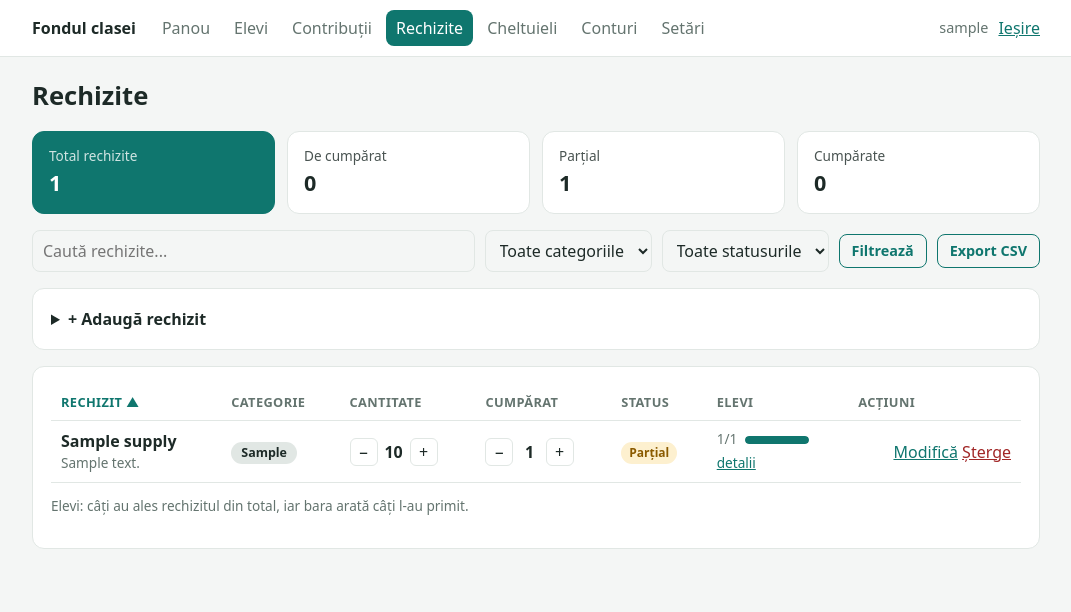
After one commit to taka82/FondulClasei, a Flask app: page /supplies in a window 1280 px wide. The commit adds this page. Shown: the top 612 px of the page, without its empty margins (104-1175 px from the left). Run offline with Flask 3, Linux system fonts and the light colour scheme; the visitor is signed in with stand-in values (Sample User, id 1); tables that the repository leaves empty hold one stand-in row (values such as "Sample post"); parts of the project's set-up code (start-up, migrations or seed data) failed here and were passed over.

Commit message:
Adauga modulul Rechizite (lista, cumparat, bife ales/platit/primit per elev)
- migrarea 0002: tabelele supplies si supply_tracking
- pagina Rechizite: cautare, filtre, sortare, butoane -/+ fara reincarcare, export CSV
- pagina de detalii cu bife per elev salvate imediat
- parintii: doar citire, la nivel de elev vad doar bifele copilului lor
- card cu rezumat in panou
- corectie CSS: clasa .bar era folosita si pentru bara de sus, si pentru barele de progres
- teste pentru modul si pentru migrarile reale

Co-Authored-By: Claude Sonnet 5 <noreply@anthropic.com>

```diff
--- a/app.py
+++ b/app.py
@@ -263,7 +263,7 @@ def dashboard():
     elif g.user["student_id"]:
         my_student = db.one("SELECT * FROM students WHERE id = ?", (g.user["student_id"],))
     return render_template(
-        "dashboard.html", opening=opening, collected=collected, spent=spent,
+        "dashboard.html", opening=opening, collected=collected, spent=spent, supply_stats=supply_stats(),
         balance=opening + collected - spent, outstanding=outstanding,
         by_category=by_category, recent_expenses=recent_expenses,
         recent_payments=recent_payments, my_student=my_student,
@@ -713,6 +713,249 @@ def export_outstanding():
                           f"{(r['amount'] - r['paid']) / 100:.2f}".replace(".", ",")) for r in rows])
 
 
+# ---------------------------------------------------------------- rechizite
+
+SUPPLY_STATUS = {
+    "necesar": ("De cumpărat", "bad"),
+    "partial": ("Parțial", "warn"),
+    "cumparat": ("Cumpărat", "ok"),
+}
+SUPPLY_STATUS_ORDER = {"necesar": 0, "partial": 1, "cumparat": 2}
+
+
+def supply_status(bought, qty):
+    if bought <= 0:
+        return "necesar"
+    return "cumparat" if bought >= qty else "partial"
+
+
+def initials(name):
+    words = [w for w in name.replace("-", " ").split() if w]
+    return "".join(w[0] for w in words[:2]).upper() or "?"
+
+
+app.jinja_env.globals.update(SUPPLY_STATUS=SUPPLY_STATUS, supply_status=supply_status)
+app.jinja_env.filters["initials"] = initials
+
+
+def parse_int(text, default, minimum=0, maximum=10000):
+    try:
+        value = int((text or "").strip())
+    except ValueError:
+        value = default
+    return max(minimum, min(maximum, value))
+
+
+def supply_rows(supply_id=None):
+    """Rechizitele cu numarul de elevi (activi) care au ales / platit / primit."""
+    rows = db.query(
+        "SELECT s.*, COALESCE(SUM(t.chosen), 0) AS chosen, COALESCE(SUM(t.paid), 0) AS paid, "
+        "       COALESCE(SUM(t.received), 0) AS received "
+        "FROM supplies s "
+        "LEFT JOIN (SELECT t.* FROM supply_tracking t "
+        "           JOIN students st ON st.id = t.student_id AND st.active = 1) t ON t.supply_id = s.id "
+        + ("WHERE s.id = ? " if supply_id else "") + "GROUP BY s.id",
+        (supply_id,) if supply_id else (),
+    )
+    return [dict(r, status=supply_status(r["bought"], r["qty"])) for r in rows]
+
+
+def supply_or_404(supply_id):
+    rows = supply_rows(supply_id)
+    if not rows:
+        abort(404)
+    return rows[0]
+
+
+def active_student_count():
+    return db.scalar("SELECT COUNT(*) FROM students WHERE active = 1")
+
+
+def my_tracking():
+    """Bifele copilului asociat contului de parinte: {supply_id: rand}."""
+    if is_admin() or not g.user["student_id"]:
+        return {}
+    return {r["supply_id"]: r for r in db.query(
+        "SELECT * FROM supply_tracking WHERE student_id = ?", (g.user["student_id"],))}
+
+
+def supply_stats():
+    stats = {"total": 0, "necesar": 0, "partial": 0, "cumparat": 0}
+    for r in db.query("SELECT qty, bought FROM supplies"):
+        stats["total"] += 1
+        stats[supply_status(r["bought"], r["qty"])] += 1
+    return stats
+
+
+def wants_fragment():
+    return request.headers.get("X-Requested-With") == "fetch"
+
+
+def read_supply_form():
+    name = request.form.get("name", "").strip()[:100]
+    if not name:
+        raise ValueError("Denumirea este obligatorie.")
+    category = request.form.get("category", "").strip()[:50] or "General"
+    qty = parse_int(request.form.get("qty"), 1, minimum=1)
+    bought = parse_int(request.form.get("bought"), 0, maximum=qty)
+    note = request.form.get("note", "").strip()[:300]
+    return name, category, qty, bought, note
+
+
+@app.route("/supplies", methods=["GET", "POST"])
+@login_required
+def supplies():
+    if request.method == "POST":
+        if not is_admin():
+            abort(403)
+        try:
+            db.execute("INSERT INTO supplies(name, category, qty, bought, note) VALUES (?, ?, ?, ?, ?)",
+                       read_supply_form())
+            flash("Rechizit adăugat.", "ok")
+        except ValueError as e:
+            flash(str(e), "error")
+        return redirect(url_for("supplies"))
+
+    everything = supply_rows()
+    stats = supply_stats()
+    categories = sorted({r["category"] for r in everything}, key=str.lower)
+
+    q = request.args.get("q", "").strip().lower()
+    cat = request.args.get("cat", "")
+    status = request.args.get("status", "")
+    sort = request.args.get("sort", "name")
+    direction = "desc" if request.args.get("dir") == "desc" else "asc"
+
+    rows = [r for r in everything
+            if (not q or q in r["name"].lower() or q in r["category"].lower())
+            and (not cat or r["category"] == cat)
+            and (not status or r["status"] == status)]
+    keys = {
+        "name": lambda r: r["name"].lower(),
+        "cat": lambda r: (r["category"].lower(), r["name"].lower()),
+        "qty": lambda r: (r["qty"], r["name"].lower()),
+        "status": lambda r: (SUPPLY_STATUS_ORDER[r["status"]], r["name"].lower()),
+    }
+    rows.sort(key=keys.get(sort, keys["name"]), reverse=direction == "desc")
+
+    return render_template(
+        "supplies.html", supplies=rows, stats=stats, categories=categories, total=active_student_count(),
+        mine=my_tracking(), q=request.args.get("q", ""), cat=cat, status=status,
+        sort=sort if sort in keys else "name", direction=direction,
+    )
+
+
+@app.route("/supplies/<int:supply_id>")
+@login_required
+def supply_detail(supply_id):
+    supply = supply_or_404(supply_id)
+    rows = db.query(
+        "SELECT st.id, st.name, st.active, COALESCE(t.chosen, 0) AS chosen, "
+        "       COALESCE(t.paid, 0) AS paid, COALESCE(t.received, 0) AS received "
+        "FROM students st LEFT JOIN supply_tracking t ON t.student_id = st.id AND t.supply_id = ? "
+        "WHERE st.active = 1 OR t.chosen OR t.paid OR t.received "
+        "ORDER BY st.name COLLATE NOCASE", (supply_id,)
+    )
+    if not is_admin():
+        rows = [r for r in rows if r["id"] == g.user["student_id"]]
+    return render_template("supply_detail.html", supply=supply, rows=rows, total=active_student_count())
+
+
+@app.route("/supplies/<int:supply_id>/edit", methods=["GET", "POST"])
+@admin_required
+def supply_edit(supply_id):
+    supply = supply_or_404(supply_id)
+    if request.method == "POST":
+        try:
+            name, category, qty, bought, note = read_supply_form()
+            db.execute("UPDATE supplies SET name = ?, category = ?, qty = ?, bought = ?, note = ? WHERE id = ?",
+                       (name, category, qty, bought, note, supply_id))
+            flash("Rechizit actualizat.", "ok")
+            return redirect(url_for("supplies"))
+        except ValueError as e:
+            flash(str(e), "error")
+    categories = sorted({r["category"] for r in supply_rows()}, key=str.lower)
+    return render_template("supply_edit.html", supply=supply, categories=categories)
+
+
+@app.post("/supplies/<int:supply_id>/delete")
+@admin_required
+def supply_delete(supply_id):
+    supply_or_404(supply_id)
+    db.execute("DELETE FROM supplies WHERE id = ?", (supply_id,))
+    flash("Rechizit șters.", "ok")
+    return redirect(url_for("supplies"))
+
+
+@app.post("/supplies/<int:supply_id>/adjust")
+@admin_required
+def supply_adjust(supply_id):
+    """Butoanele − / + pentru cantitate si numar cumparat."""
+    supply = supply_or_404(supply_id)
+    field = request.form.get("field")
+    delta = {"1": 1, "-1": -1}.get(request.form.get("delta"))
+    if field not in ("qty", "bought") or delta is None:
+        abort(400, "Cerere invalidă.")
+    qty, bought = supply["qty"], supply["bought"]
+    if field == "qty":
+        qty = max(1, qty + delta)
+        bought = min(bought, qty)
+    else:
+        bought = min(qty, max(0, bought + delta))
+    db.execute("UPDATE supplies SET qty = ?, bought = ? WHERE id = ?", (qty, bought, supply_id))
+    if wants_fragment():
+        return render_template("_supply_row.html", s=supply_or_404(supply_id), mine=my_tracking(),
+                               total=active_student_count())
+    return redirect(safe_next(request.form.get("next")) or url_for("supplies"))
+
+
+@app.post("/supplies/<int:supply_id>/track")
+@admin_required
+def supply_track(supply_id):
+    """Salveaza bifele Ales / Plătit / Primit ale unui elev pentru un rechizit."""
+    supply_or_404(supply_id)
+    try:
+        student_id = int(request.form.get("student_id", ""))
+    except ValueError:
+        abort(400, "Cerere invalidă.")
+    if not db.one("SELECT 1 FROM students WHERE id = ?", (student_id,)):
+        abort(404)
+    chosen, paid, received = (1 if request.form.get(k) else 0 for k in ("chosen", "paid", "received"))
+    db.execute(
+        "INSERT INTO supply_tracking(supply_id, student_id, chosen, paid, received) VALUES (?, ?, ?, ?, ?) "
+        "ON CONFLICT(supply_id, student_id) DO UPDATE SET "
+        "chosen = excluded.chosen, paid = excluded.paid, received = excluded.received",
+        (supply_id, student_id, chosen, paid, received),
+    )
+    if wants_fragment():
+        counts = supply_or_404(supply_id)
+        return {k: counts[k] for k in ("chosen", "paid", "received")}
+    return redirect(url_for("supply_detail", supply_id=supply_id))
+
+
+@app.route("/export/supplies.csv")
+@admin_required
+def export_supplies():
+    def names_for(column):
+        rows = db.query(
+            f"SELECT t.supply_id, st.name FROM supply_tracking t JOIN students st ON st.id = t.student_id "
+            f"WHERE t.{column} = 1 ORDER BY st.name COLLATE NOCASE")
+        out = {}
+        for r in rows:
+            out.setdefault(r["supply_id"], []).append(r["name"])
+        return out
+
+    chosen, paid, received = names_for("chosen"), names_for("paid"), names_for("received")
+    rows = sorted(supply_rows(), key=lambda r: (r["category"].lower(), r["name"].lower()))
+    return csv_response(
+        "rechizite.csv",
+        ["Rechizit", "Categorie", "Cantitate", "Cumpărat", "Status", "Ales de", "Plătit de", "Primit de", "Observații"],
+        [(csv_safe(r["name"]), csv_safe(r["category"]), r["qty"], r["bought"], SUPPLY_STATUS[r["status"]][0],
+          csv_safe("; ".join(chosen.get(r["id"], []))), csv_safe("; ".join(paid.get(r["id"], []))),
+          csv_safe("; ".join(received.get(r["id"], []))), csv_safe(r["note"] or "")) for r in rows],
+    )
+
+
 # ---------------------------------------------------------------- erori
 
 @app.errorhandler(403)
--- a/static/style.css
+++ b/static/style.css
@@ -36,7 +36,7 @@ h2 { font-size: 1.1rem; margin: 0 0 12px; }
 
 /* bara de sus */
 .topbar { background: var(--card); border-bottom: 1px solid var(--line); position: sticky; top: 0; z-index: 5; }
-.bar { display: flex; align-items: center; gap: 16px; min-height: 56px; flex-wrap: wrap; padding-top: 6px; padding-bottom: 6px; }
+.topbar-inner { display: flex; align-items: center; gap: 16px; min-height: 56px; flex-wrap: wrap; padding-top: 6px; padding-bottom: 6px; }
 .brand { font-weight: 700; color: var(--text); text-decoration: none; }
 nav { display: flex; gap: 4px; flex-wrap: wrap; flex: 1; }
 nav a { padding: 6px 10px; border-radius: 8px; text-decoration: none; color: var(--muted); }
@@ -114,3 +114,48 @@ button.link.danger { color: var(--bad); }
 .flash { padding: 10px 14px; border-radius: 8px; margin-bottom: 16px; font-weight: 500; }
 .flash.ok { background: var(--ok-bg); color: var(--ok); }
 .flash.error { background: var(--bad-bg); color: var(--bad); }
+
+/* rechizite */
+.toolbar { display: flex; gap: 10px; flex-wrap: wrap; align-items: center; margin-bottom: 16px; }
+.toolbar input[type=search] { flex: 1; min-width: 180px; width: auto; }
+.toolbar select { width: auto; }
+.addgrid { display: grid; gap: 12px; grid-template-columns: 2fr 1fr 1fr 1fr; align-items: end; margin-top: 14px; }
+.addgrid .span2 { grid-column: span 3; }
+@media (max-width: 780px) { .addgrid { grid-template-columns: 1fr 1fr; } .addgrid .span2 { grid-column: 1 / -1; } }
+details.card summary { cursor: pointer; }
+.block { display: block; }
+.item-name { font-weight: 600; }
+.tag { display: inline-block; font-size: .78rem; padding: 2px 10px; border-radius: 999px; background: var(--line); font-weight: 600; }
+.stepper { display: inline-flex; align-items: center; gap: 6px; }
+.stepper form { margin: 0; }
+.stepper button { width: 28px; height: 28px; border-radius: 6px; border: 1px solid var(--line); background: var(--card); color: var(--text); font: inherit; cursor: pointer; line-height: 1; }
+.stepper button:hover { border-color: var(--accent); color: var(--accent); }
+.qty-num { min-width: 2.2ch; text-align: center; font-weight: 700; font-variant-numeric: tabular-nums; }
+tr.busy { opacity: .5; pointer-events: none; }
+.mini { display: flex; align-items: center; gap: 8px; }
+.mini .bar { width: 64px; margin: 0; }
+.sortlink { color: inherit; text-decoration: none; }
+.sortlink:hover, .sortlink.on { color: var(--accent); }
+.pips { display: inline-flex; gap: 4px; }
+.pip { font-size: .72rem; padding: 2px 7px; border-radius: 999px; background: var(--line); color: var(--muted); opacity: .6; }
+.pip.on { opacity: 1; color: #fff; }
+.pip.on.chosen, .dot.chosen { background: #2563eb; }
+.pip.on.paid, .dot.paid { background: #16a34a; }
+.pip.on.received, .dot.received { background: #9333ea; }
+
+/* detalii rechizit */
+.legend { display: flex; flex-wrap: wrap; gap: 6px 18px; font-size: .85rem; color: var(--muted); margin: 0 0 10px; }
+.dot { display: inline-block; width: 10px; height: 10px; border-radius: 50%; margin-right: 4px; }
+.totals { margin: 0 0 12px; }
+table.track th.c, table.track td.c { text-align: center; width: 90px; }
+.trackcell { padding: 0; }
+.track-form { display: grid; grid-template-columns: repeat(3, 90px); margin: 0; }
+.track-form .c { text-align: center; padding: 8px 0; }
+.track-form noscript { grid-column: 1 / -1; }
+input.ck { width: 20px; height: 20px; padding: 0; margin: 0; cursor: pointer; }
+input.ck:disabled { cursor: default; }
+input.ck.chosen { accent-color: #2563eb; }
+input.ck.paid { accent-color: #16a34a; }
+input.ck.received { accent-color: #9333ea; }
+.avatar { display: inline-flex; align-items: center; justify-content: center; width: 30px; height: 30px; border-radius: 50%; background: var(--line); font-size: .76rem; font-weight: 700; margin-right: 8px; vertical-align: middle; }
+@media (max-width: 560px) { .track-form { grid-template-columns: repeat(3, 60px); } table.track th.c, table.track td.c { width: 60px; } }
--- a/templates/_macros.html
+++ b/templates/_macros.html
@@ -12,3 +12,25 @@
     <button class="link danger">Șterge</button>
   </form>
 {% endmacro %}
+
+{% macro stepper(s, field, editable) %}
+<div class="stepper">
+  {% if editable %}
+  <form method="post" action="{{ url_for('supply_adjust', supply_id=s['id']) }}" class="ajax">
+    <input type="hidden" name="csrf" value="{{ csrf_token() }}">
+    <input type="hidden" name="field" value="{{ field }}">
+    <input type="hidden" name="delta" value="-1">
+    <button aria-label="Scade">−</button>
+  </form>
+  {% endif %}
+  <span class="qty-num">{{ s[field] }}</span>
+  {% if editable %}
+  <form method="post" action="{{ url_for('supply_adjust', supply_id=s['id']) }}" class="ajax">
+    <input type="hidden" name="csrf" value="{{ csrf_token() }}">
+    <input type="hidden" name="field" value="{{ field }}">
+    <input type="hidden" name="delta" value="1">
+    <button aria-label="Crește">+</button>
+  </form>
+  {% endif %}
+</div>
+{% endmacro %}
--- /dev/null
+++ b/templates/_supply_row.html
@@ -0,0 +1,40 @@
+{% from "_macros.html" import stepper %}
+{% set st = supply_status(s['bought'], s['qty']) %}
+<tr data-id="{{ s['id'] }}">
+  <td>
+    <span class="item-name">{{ s['name'] }}</span>
+    {% if s['note'] %}<span class="muted small block">{{ s['note'] }}</span>{% endif %}
+  </td>
+  <td><span class="tag">{{ s['category'] }}</span></td>
+  <td>{{ stepper(s, 'qty', is_admin) }}</td>
+  <td>{{ stepper(s, 'bought', is_admin) }}</td>
+  <td><span class="badge {{ SUPPLY_STATUS[st][1] }}">{{ SUPPLY_STATUS[st][0] }}</span></td>
+  <td>
+    {% if total %}
+      <div class="mini" title="Ales: {{ s['chosen'] }} · Plătit: {{ s['paid'] }} · Primit: {{ s['received'] }}">
+        <span class="small muted">{{ s['chosen'] }}/{{ total }}</span>
+        <div class="bar"><i style="width: {{ (s['received'] * 100 / total)|round|int }}%"></i></div>
+      </div>
+      <a class="small" href="{{ url_for('supply_detail', supply_id=s['id']) }}">detalii</a>
+    {% else %}<span class="muted small">—</span>{% endif %}
+  </td>
+  {% if not is_admin %}
+  <td>
+    {% set m = mine.get(s['id']) %}
+    <span class="pips">
+      <span class="pip {{ 'on chosen' if m and m['chosen'] }}" title="Ales">Ales</span>
+      <span class="pip {{ 'on paid' if m and m['paid'] }}" title="Plătit">Plătit</span>
+      <span class="pip {{ 'on received' if m and m['received'] }}" title="Primit">Primit</span>
+    </span>
+  </td>
+  {% else %}
+  <td class="actions nowrap">
+    <a href="{{ url_for('supply_edit', supply_id=s['id']) }}">Modifică</a>
+    <form method="post" action="{{ url_for('supply_delete', supply_id=s['id']) }}" class="inline"
+          onsubmit="return confirm('Ștergi rechizitul și bifele asociate?')">
+      <input type="hidden" name="csrf" value="{{ csrf_token() }}">
+      <button class="link danger">Șterge</button>
+    </form>
+  </td>
+  {% endif %}
+</tr>
--- a/templates/base.html
+++ b/templates/base.html
@@ -9,7 +9,7 @@
 <body>
 {% if user %}
 <header class="topbar">
-  <div class="wrap bar">
+  <div class="wrap topbar-inner">
     <a class="brand" href="{{ url_for('dashboard') }}">{{ class_name }}</a>
     <nav>
       <a href="{{ url_for('dashboard') }}" {% if request.endpoint == 'dashboard' %}class="on"{% endif %}>Panou</a>
@@ -19,6 +19,7 @@
       {% elif user['student_id'] %}
         <a href="{{ url_for('me') }}" {% if request.endpoint == 'student_detail' %}class="on"{% endif %}>Situația mea</a>
       {% endif %}
+      <a href="{{ url_for('supplies') }}" {% if request.endpoint and request.endpoint.startswith('suppl') %}class="on"{% endif %}>Rechizite</a>
       <a href="{{ url_for('expenses') }}" {% if request.endpoint and request.endpoint.startswith('expense') %}class="on"{% endif %}>Cheltuieli</a>
       {% if is_admin %}
         <a href="{{ url_for('users') }}" {% if request.endpoint == 'users' %}class="on"{% endif %}>Conturi</a>
--- /dev/null
+++ b/templates/supplies.html
@@ -0,0 +1,90 @@
+{% extends "base.html" %}
+{% block title %}Rechizite{% endblock %}
+{% macro sort_th(col, label) %}
+  {% set nxt = 'desc' if sort == col and direction == 'asc' else 'asc' %}
+  <th><a class="sortlink {{ 'on' if sort == col }}"
+         href="{{ url_for('supplies', q=q, cat=cat, status=status, sort=col, dir=nxt) }}">{{ label }}{% if sort == col %} {{ '▲' if direction == 'asc' else '▼' }}{% endif %}</a></th>
+{% endmacro %}
+{% block content %}
+<h1>Rechizite</h1>
+
+<section class="stats">
+  <div class="stat main"><span class="label">Total rechizite</span><span class="value">{{ stats.total }}</span></div>
+  <div class="stat"><span class="label">De cumpărat</span><span class="value">{{ stats.necesar }}</span></div>
+  <div class="stat"><span class="label">Parțial</span><span class="value">{{ stats.partial }}</span></div>
+  <div class="stat"><span class="label">Cumpărate</span><span class="value">{{ stats.cumparat }}</span></div>
+</section>
+
+<form method="get" class="toolbar">
+  <input type="search" name="q" value="{{ q }}" placeholder="Caută rechizite..." aria-label="Caută">
+  <select name="cat" aria-label="Categorie" onchange="this.form.submit()">
+    <option value="">Toate categoriile</option>
+    {% for c in categories %}<option value="{{ c }}" {{ 'selected' if c == cat }}>{{ c }}</option>{% endfor %}
+  </select>
+  <select name="status" aria-label="Status" onchange="this.form.submit()">
+    <option value="">Toate statusurile</option>
+    {% for key, info in SUPPLY_STATUS.items() %}<option value="{{ key }}" {{ 'selected' if key == status }}>{{ info[0] }}</option>{% endfor %}
+  </select>
+  <input type="hidden" name="sort" value="{{ sort }}"><input type="hidden" name="dir" value="{{ direction }}">
+  <button class="btn small secondary">Filtrează</button>
+  {% if is_admin %}<a class="btn small secondary" href="{{ url_for('export_supplies') }}">Export CSV</a>{% endif %}
+</form>
+
+{% if is_admin %}
+<details class="card" {{ 'open' if not stats.total }}>
+  <summary><strong>+ Adaugă rechizit</strong></summary>
+  <form method="post" class="addgrid">
+    <input type="hidden" name="csrf" value="{{ csrf_token() }}">
+    <label>Denumire * <input name="name" required maxlength="100" placeholder="ex: Caiet dictando A5"></label>
+    <label>Categorie
+      <input name="category" list="supply-cats" maxlength="50" placeholder="ex: Caiete">
+      <datalist id="supply-cats">{% for c in categories %}<option value="{{ c }}">{% endfor %}</datalist>
+    </label>
+    <label>Cantitate <input name="qty" type="number" min="1" value="{{ total or 1 }}"></label>
+    <label>Cumpărat <input name="bought" type="number" min="0" value="0"></label>
+    <label class="span2">Observații <input name="note" maxlength="300" placeholder="ex: cu liniatură tip II"></label>
+    <button class="btn">Adaugă</button>
+  </form>
+</details>
+{% endif %}
+
+<section class="card">
+  {% if supplies %}
+  <div class="scroll"><table id="supplies-table">
+    <thead><tr>
+      {{ sort_th('name', 'Rechizit') }}{{ sort_th('cat', 'Categorie') }}{{ sort_th('qty', 'Cantitate') }}
+      <th>Cumpărat</th>{{ sort_th('status', 'Status') }}<th>Elevi</th>
+      <th>{{ 'Acțiuni' if is_admin else 'Copilul meu' }}</th>
+    </tr></thead>
+    <tbody>
+      {% for s in supplies %}{% include "_supply_row.html" %}{% endfor %}
+    </tbody>
+  </table></div>
+  <p class="muted small">Elevi: câți au ales rechizitul din total, iar bara arată câți l-au primit.</p>
+  {% elif stats.total %}
+    <p class="muted">Niciun rechizit nu se potrivește filtrelor.</p>
+  {% else %}
+    <p class="muted">Nu există rechizite încă.{% if is_admin %} Adaugă primul rechizit mai sus.{% endif %}</p>
+  {% endif %}
+</section>
+
+<script>
+  // butoanele - / + se aplica fara reincarcarea paginii; fara JS merg ca formulare obisnuite
+  document.addEventListener('submit', async (e) => {
+    const form = e.target.closest('form.ajax');
+    if (!form) return;
+    e.preventDefault();
+    const row = form.closest('tr');
+    row.classList.add('busy');
+    try {
+      const res = await fetch(form.action, { method: 'POST', body: new FormData(form),
+                                             headers: { 'X-Requested-With': 'fetch' } });
+      if (!res.ok) throw new Error(res.status);
+      row.outerHTML = (await res.text()).trim();
+    } catch (err) {
+      row.classList.remove('busy');
+      alert('Nu s-a putut salva. Reîncarcă pagina și încearcă din nou.');
+    }
+  });
+</script>
+{% endblock %}
```
Also changed, not shown: templates/dashboard.html (+9 -0 lines), templates/supply_detail.html (added, +82 -0 lines), templates/supply_edit.html (added, +22 -0 lines), test_app.py (+90 -0 lines), test_migrations.py (+25 -1 lines), README.md, migrations/0002_rechizite.sql (added).
